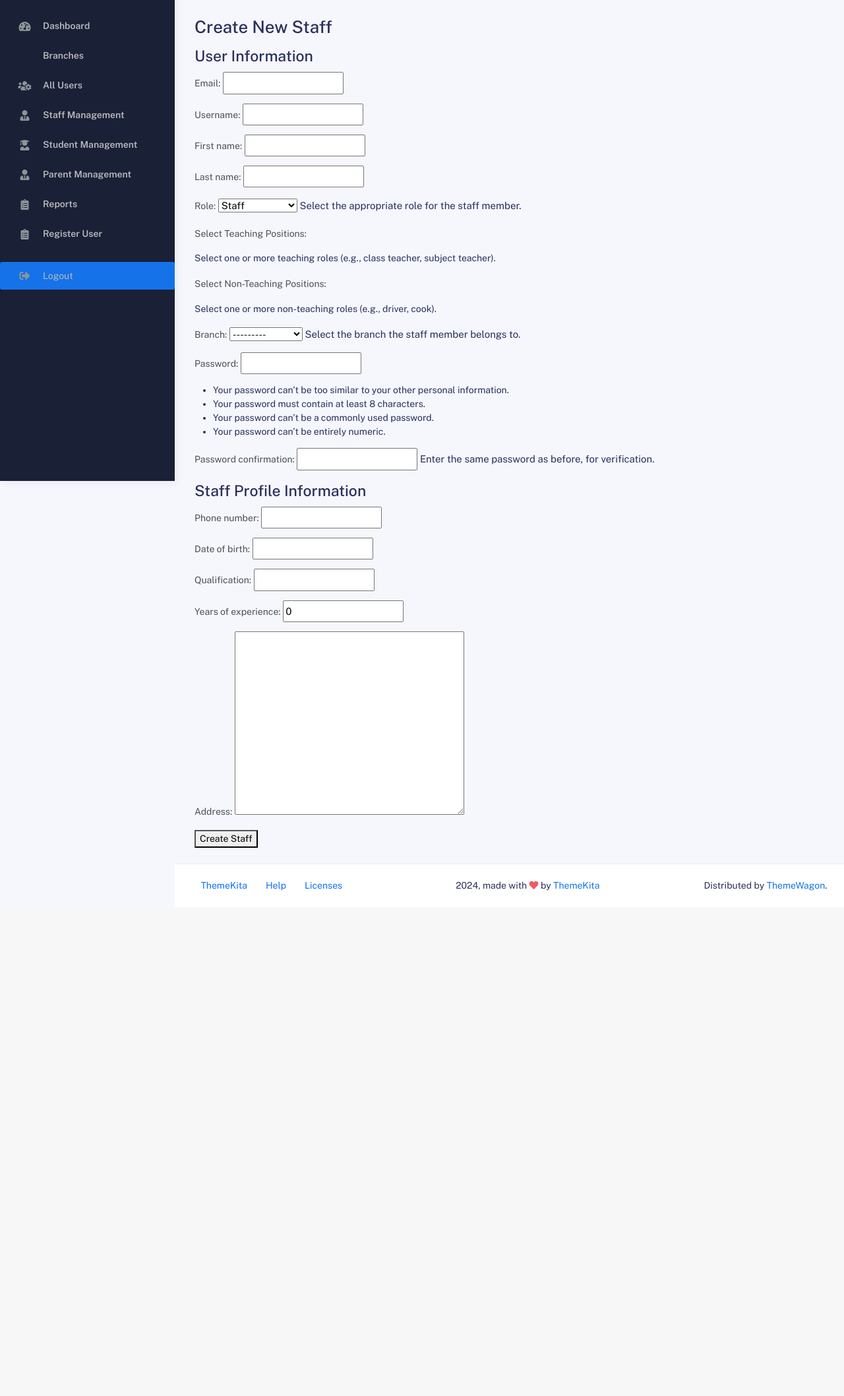
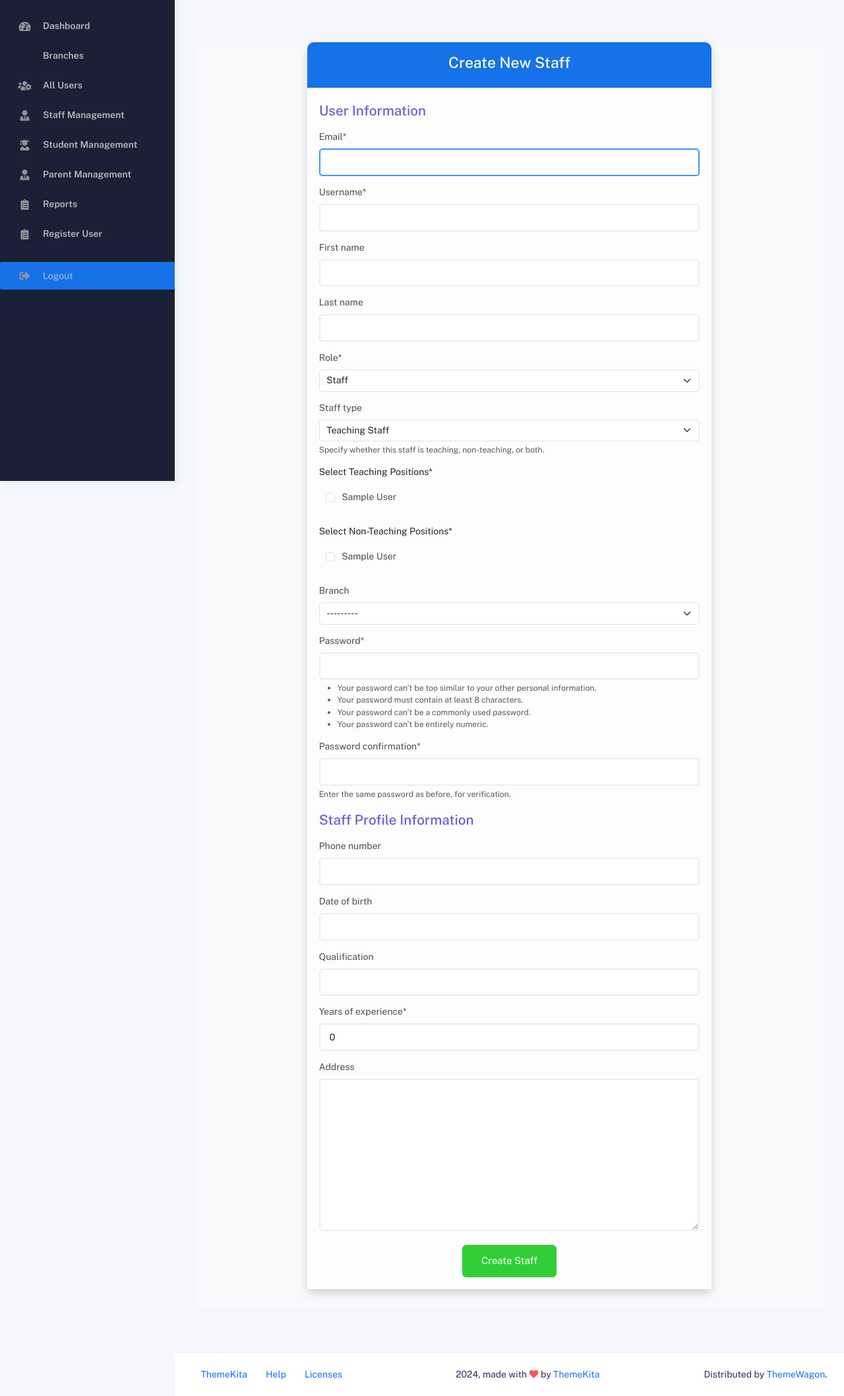
Before and after one commit to FAS2024/school-communication-system, a Django app: page /create-staff/ in a window 1280 px wide. Shown: the part 71-2187 px from the top of the page at 66% size. Before the commit the page ends 1421 px from the top, so only its background shows below. Run offline with Django 5.2, Linux system fonts and the light colour scheme; a user stored in the database is signed in; tables that the repository leaves empty hold one stand-in row (values such as "Sample post"); some libraries are stand-ins or nearby versions.

Commit message:
I just completed the staff registration

```diff
--- a/accounts/forms.py
+++ b/accounts/forms.py
@@ -44,118 +44,74 @@ class NonTeachingPositionForm(forms.ModelForm):
             raise forms.ValidationError("This field is required.")
         return name
 
+class StaffCreationForm(UserCreationForm):
+    # Define the fields directly as class attributes
+    teaching_positions = forms.ModelMultipleChoiceField(
+        queryset=TeachingPosition.objects.all(),
+        widget=forms.CheckboxSelectMultiple,
+        label="Select Teaching Positions"
+    )
+    non_teaching_positions = forms.ModelMultipleChoiceField(
+        queryset=NonTeachingPosition.objects.all(),
+        widget=forms.CheckboxSelectMultiple,
+        label="Select Non-Teaching Positions"
+    )
 
-# class StaffCreationForm(UserCreationForm):
-#     class Meta:
-#         model = CustomUser
-#         fields = [
-#             'email', 'username', 'first_name', 'last_name',
-#             'role', 'staff_type',
-#             'teaching_positions', 'non_teaching_positions', 'branch',
-#             'password1', 'password2',  # Explicitly include password fields
-#         ]
-
-#     def __init__(self, *args, **kwargs):
-#         user = kwargs.pop('user', None)  # The logged-in user
-#         super().__init__(*args, **kwargs)
-
-#         # If the user is not a superadmin, restrict available roles
-#         if user and user.role != 'superadmin':
-#             # Non-superadmins should only see "Branch Admin" and "Staff"
-#             self.fields['role'].choices = [
-#                 ('branch_admin', 'Branch Admin'),
-#                 ('staff', 'Staff'),
-#             ]
-#         else:
-#             # Superadmins can see all roles
-#             self.fields['role'].choices = [
-#                 ('superadmin', 'Super Admin'),
-#                 ('branch_admin', 'Branch Admin'),
-#                 ('staff', 'Staff'),
-#             ]
-
-#         # Branch admin can only select their own branch
-#         if user and user.role == 'branch_admin':
-#             self.fields['branch'].queryset = Branch.objects.filter(id=user.branch_id)
-#             self.fields['branch'].initial = user.branch
-#         else:
-#             self.fields['branch'].queryset = Branch.objects.all()
-
-#         # Set the queryset for teaching and non-teaching positions
-#         self.fields['teaching_positions'].queryset = TeachingPosition.objects.all()
-#         self.fields['non_teaching_positions'].queryset = NonTeachingPosition.objects.all()
-
-#         # Use checkboxes to select multiple positions
-#         self.fields['teaching_positions'].widget = forms.CheckboxSelectMultiple()
-#         self.fields['non_teaching_positions'].widget = forms.CheckboxSelectMultiple()
-
-#         # Add helpful labels for teaching and non-teaching positions
-#         self.fields['teaching_positions'].label = "Select Teaching Positions"
-#         self.fields['non_teaching_positions'].label = "Select Non-Teaching Positions"
-
-class StaffCreationForm(UserCreationForm):
     class Meta:
         model = CustomUser
         fields = [
             'email', 'username', 'first_name', 'last_name',
             'role', 'staff_type', 'teaching_positions', 'non_teaching_positions', 'branch',
-            'password1', 'password2',  # Explicitly include password fields
+            'password1', 'password2',
         ]
 
     def __init__(self, *args, **kwargs):
-        user = kwargs.pop('user', None)  # The logged-in user
-        super().__init__(*args, **kwargs)
+        user = kwargs.pop('user', None)  # current logged-in user
+        super(StaffCreationForm, self).__init__(*args, **kwargs)
 
-        # Restrict available roles based on the current user's role
-        if user and user.role != 'superadmin':
-            # Non-superadmins should only see "Branch Admin" and "Staff"
-            self.fields['role'].choices = [
-                ('branch_admin', 'Branch Admin'),
-                ('staff', 'Staff'),
-            ]
+        # Control visibility of staff_type field
+        if user and user.role in ['superadmin', 'branch_admin']:
+            self.fields['staff_type'].widget = forms.Select(choices=CustomUser.STAFF_TYPE_CHOICES)
         else:
-            # Superadmins can see all roles
-            self.fields['role'].choices = [
-                ('superadmin', 'Super Admin'),
-                ('branch_admin', 'Branch Admin'),
-                ('staff', 'Staff'),
-            ]
+            self.fields['staff_type'].widget = forms.HiddenInput()
 
-        # Branch admin can only select their own branch
+        # Role field visibility and choices
+        if user:
+            if user.role == 'superadmin':
+                self.fields['role'].choices = [
+                    ('superadmin', 'Super Admin'),
+                    ('branch_admin', 'Branch Admin'),
+                    ('staff', 'Staff'),
+                ]
+            elif user.role == 'branch_admin':
+                self.fields['role'].choices = [
+                    ('branch_admin', 'Branch Admin'),
+                    ('staff', 'Staff'),
+                ]
+            else:
+                self.fields['role'].widget = forms.HiddenInput()
+        else:
+            self.fields['role'].widget = forms.HiddenInput()
+
+        # Branch selection restriction
         if user and user.role == 'branch_admin':
             self.fields['branch'].queryset = Branch.objects.filter(id=user.branch_id)
             self.fields['branch'].initial = user.branch
         else:
             self.fields['branch'].queryset = Branch.objects.all()
 
-        # Set the queryset for teaching and non-teaching positions
-        self.fields['teaching_positions'].queryset = TeachingPosition.objects.all()
-        self.fields['non_teaching_positions'].queryset = NonTeachingPosition.objects.all()
+    def save(self, commit=True):
+        # Save the user instance
+        user = super(StaffCreationForm, self).save(commit=False)
 
-        # Use checkboxes to select multiple positions
-        self.fields['teaching_positions'].widget = forms.CheckboxSelectMultiple()
-        self.fields['non_teaching_positions'].widget = forms.CheckboxSelectMultiple()
+        # Save the ManyToMany relationships (Teaching and Non-Teaching Positions)
+        if commit:
+            user.save()  # Save the user instance to the database
+            self.save_m2m()  # Save the ManyToMany relationships
 
-        # Add helpful labels for teaching and non-teaching positions
-        self.fields['teaching_positions'].label = "Select Teaching Positions"
-        self.fields['non_teaching_positions'].label = "Select Non-Teaching Positions"
+        return user
 
-        # Optional: Customize the staff type field, assuming you have a specific implementation
-        # Ensure 'staff_type' field shows options only if the user is a staff member
-        if user and user.role == 'staff':
-            self.fields['staff_type'].widget = forms.Select(choices=[
-                ('full_time', 'Full Time'),
-                ('part_time', 'Part Time'),
-            ])
-        else:
-            # Admin users might not need the staff type field
-            self.fields['staff_type'].widget = forms.HiddenInput()
 
-        # Optional: Customize the labels and add placeholders for more clarity
-        self.fields['role'].label = "Role"
-        self.fields['role'].help_text = "Select the appropriate role for the staff member."
-        self.fields['branch'].label = "Branch"
-        self.fields['branch'].help_text = "Select the branch the staff member belongs to."
 
 
 class StaffProfileForm(forms.ModelForm):
--- a/lagooz_coms/settings.py
+++ b/lagooz_coms/settings.py
@@ -42,10 +42,13 @@ INSTALLED_APPS = [
     'accounts',
     'widget_tweaks',
     'crispy_forms',
+    'crispy_bootstrap4',
 ]
 
 
-CRISPY_TEMPLATE_PACK = 'bootstrap4'  # Or 'bootstrap5' if you want to use Bootstrap 5
+CRISPY_ALLOWED_TEMPLATE_PACKS = ["bootstrap4"]
+CRISPY_TEMPLATE_PACK = "bootstrap4"
+
 
 
 MIDDLEWARE = [
--- a/templates/staff_create.html
+++ b/templates/staff_create.html
@@ -1,137 +1,34 @@
 {% extends 'base.html' %}
-
-{% block content %}
-  <h2>Create New Staff</h2>
-  <form method="post">
-    {% csrf_token %}
-    <h3>User Information</h3>
-    {{ user_form.as_p }}
-    <h3>Staff Profile Information</h3>
-    {{ profile_form.as_p }}
-    <button type="submit">Create Staff</button>
-  </form>
-{% endblock %}
-
-
-
-
-{% comment %}
-{% extends 'base.html' %}
-
 {% load crispy_forms_tags %}
 
 {% block content %}
-  <div class="container mt-5">
-    <h2 class="text-center mb-4">Create New Staff</h2>
+  <div class="container my-5" style="background-color: #f8f9fa;">
+    <div class="row justify-content-center">
+      <div class="col-md-8">
+        <div class="card shadow" style="background-color: #ffffff; border-radius: 10px;">
+          <div class="card-header text-center bg-primary text-white" style="border-radius: 10px 10px 0 0;">
+            <h3>Create New Staff</h3>
+          </div>
+          <div class="card-body" style="background-color: #fdfdfd;">
+            <form method="post">
+              {% csrf_token %}
 
-    <form method="post" class="shadow p-4 rounded bg-light">
-      {% csrf_token %}
+              <!-- User Information Section -->
+              <h4 class="mb-3 text-secondary">User Information</h4>
+              {{ user_form|crispy }}
 
-      <!-- User Information Section -->
-      <h3 class="mb-3">User Information</h3>
-      <div class="row">
-        <div class="col-md-6">
-          <div class="form-group">
-            <label for="{{ user_form.email.id_for_label }}" class="form-label">Email:</label>
-            <input type="email" name="email" id="{{ user_form.email.id_for_label }}" class="form-control" value="{{ user_form.email.value }}">
-          </div>
-        </div>
-        <div class="col-md-6">
-          <div class="form-group">
-            <label for="{{ user_form.username.id_for_label }}" class="form-label">Username:</label>
-            <input type="text" name="username" id="{{ user_form.username.id_for_label }}" class="form-control" value="{{ user_form.username.value }}">
+              <!-- Staff Profile Information Section -->
+              <h4 class="mb-3 text-secondary">Staff Profile Information</h4>
+              {{ profile_form|crispy }}
+
+              <!-- Submit Button -->
+              <div class="text-center mt-4">
+                <button type="submit" class="btn btn-success btn-lg shadow-sm">Create Staff</button>
+              </div>
+            </form>
           </div>
         </div>
       </div>
-
-      <div class="row">
-        <div class="col-md-6">
-          <div class="form-group">
-            <label for="{{ user_form.first_name.id_for_label }}" class="form-label">First Name:</label>
-            <input type="text" name="first_name" id="{{ user_form.first_name.id_for_label }}" class="form-control" value="{{ user_form.first_name.value }}">
-          </div>
-        </div>
-        <div class="col-md-6">
-          <div class="form-group">
-            <label for="{{ user_form.last_name.id_for_label }}" class="form-label">Last Name:</label>
-            <input type="text" name="last_name" id="{{ user_form.last_name.id_for_label }}" class="form-control" value="{{ user_form.last_name.value }}">
-          </div>
-        </div>
-      </div>
-
-      <div class="form-group">
-        <label for="{{ user_form.role.id_for_label }}" class="form-label">Role:</label>
-        <select name="role" id="{{ user_form.role.id_for_label }}" class="form-control">
-          <option value="{{ user_form.role.value }}">{{ user_form.role.value }}</option>
-          <!-- Add options here -->
-        </select>
-      </div>
-
-      <div class="form-group">
-        <label for="{{ user_form.staff_type.id_for_label }}" class="form-label">Staff Type:</label>
-        <select name="staff_type" id="{{ user_form.staff_type.id_for_label }}" class="form-control">
-          <option value="{{ user_form.staff_type.value }}">{{ user_form.staff_type.value }}</option>
-          <!-- Add options here -->
-        </select>
-      </div>
-
-      <div class="form-group">
-        <label for="{{ user_form.teaching_positions.id_for_label }}" class="form-label">Teaching Positions:</label>
-        <select name="teaching_positions" id="{{ user_form.teaching_positions.id_for_label }}" class="form-control">
-          <option value="{{ user_form.teaching_positions.value }}">{{ user_form.teaching_positions.value }}</option>
-          <!-- Add options here -->
-        </select>
-      </div>
-
-      <div class="form-group">
-        <label for="{{ user_form.non_teaching_positions.id_for_label }}" class="form-label">Non-Teaching Positions:</label>
-        <select name="non_teaching_positions" id="{{ user_form.non_teaching_positions.id_for_label }}" class="form-control">
-          <option value="{{ user_form.non_teaching_positions.value }}">{{ user_form.non_teaching_positions.value }}</option>
-          <!-- Add options here -->
-        </select>
-      </div>
-
-      <div class="form-group">
-        <label for="{{ user_form.branch.id_for_label }}" class="form-label">Branch:</label>
-        <input type="text" name="branch" id="{{ user_form.branch.id_for_label }}" class="form-control" value="{{ user_form.branch.value }}">
-      </div>
-
-      <!-- Staff Profile Information Section -->
-      <h3 class="mt-4 mb-3">Staff Profile Information</h3>
-      <div class="row">
-        <div class="col-md-6">
-          <div class="form-group">
-            <label for="{{ profile_form.phone_number.id_for_label }}" class="form-label">Phone Number:</label>
-            <input type="text" name="phone_number" id="{{ profile_form.phone_number.id_for_label }}" class="form-control" value="{{ profile_form.phone_number.value }}">
-          </div>
-        </div>
-        <div class="col-md-6">
-          <div class="form-group">
-            <label for="{{ profile_form.date_of_birth.id_for_label }}" class="form-label">Date of Birth:</label>
-            <input type="date" name="date_of_birth" id="{{ profile_form.date_of_birth.id_for_label }}" class="form-control" value="{{ profile_form.date_of_birth.value }}">
-          </div>
-        </div>
-      </div>
-
-      <div class="form-group">
-        <label for="{{ profile_form.qualification.id_for_label }}" class="form-label">Qualification:</label>
-        <input type="text" name="qualification" id="{{ profile_form.qualification.id_for_label }}" class="form-control" value="{{ profile_form.qualification.value }}">
-      </div>
-
-      <div class="form-group">
-        <label for="{{ profile_form.years_of_experience.id_for_label }}" class="form-label">Years of Experience:</label>
-        <input type="number" name="years_of_experience" id="{{ profile_form.years_of_experience.id_for_label }}" class="form-control" value="{{ profile_form.years_of_experience.value }}">
-      </div>
-
-      <div class="form-group">
-        <label for="{{ profile_form.address.id_for_label }}" class="form-label">Address:</label>
-        <textarea name="address" id="{{ profile_form.address.id_for_label }}" class="form-control">{{ profile_form.address.value }}</textarea>
-      </div>
-
-      <!-- Submit Button -->
-      <div class="text-center mt-4">
-        <button type="submit" class="btn btn-primary">Create Staff</button>
-      </div>
-    </form>
+    </div>
   </div>
-{% endblock %} {% endcomment %}
+{% endblock %}
```
